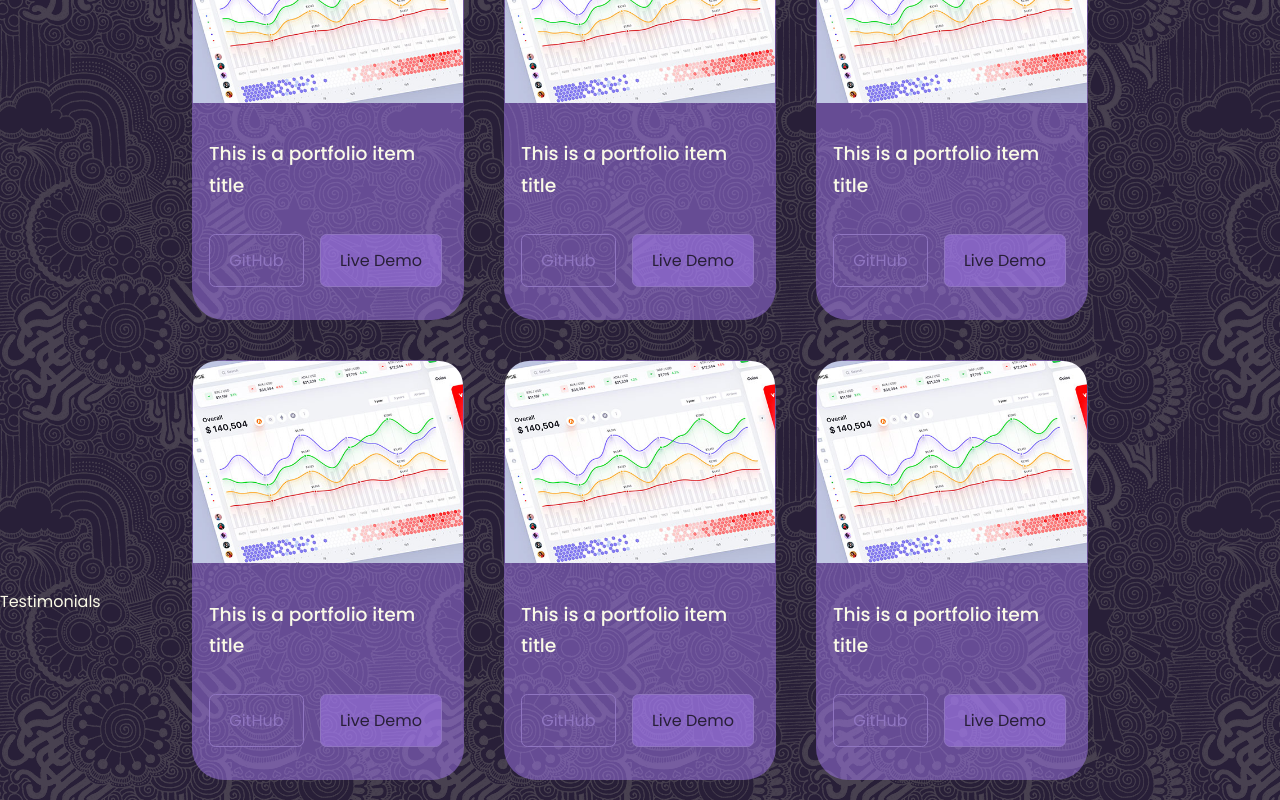
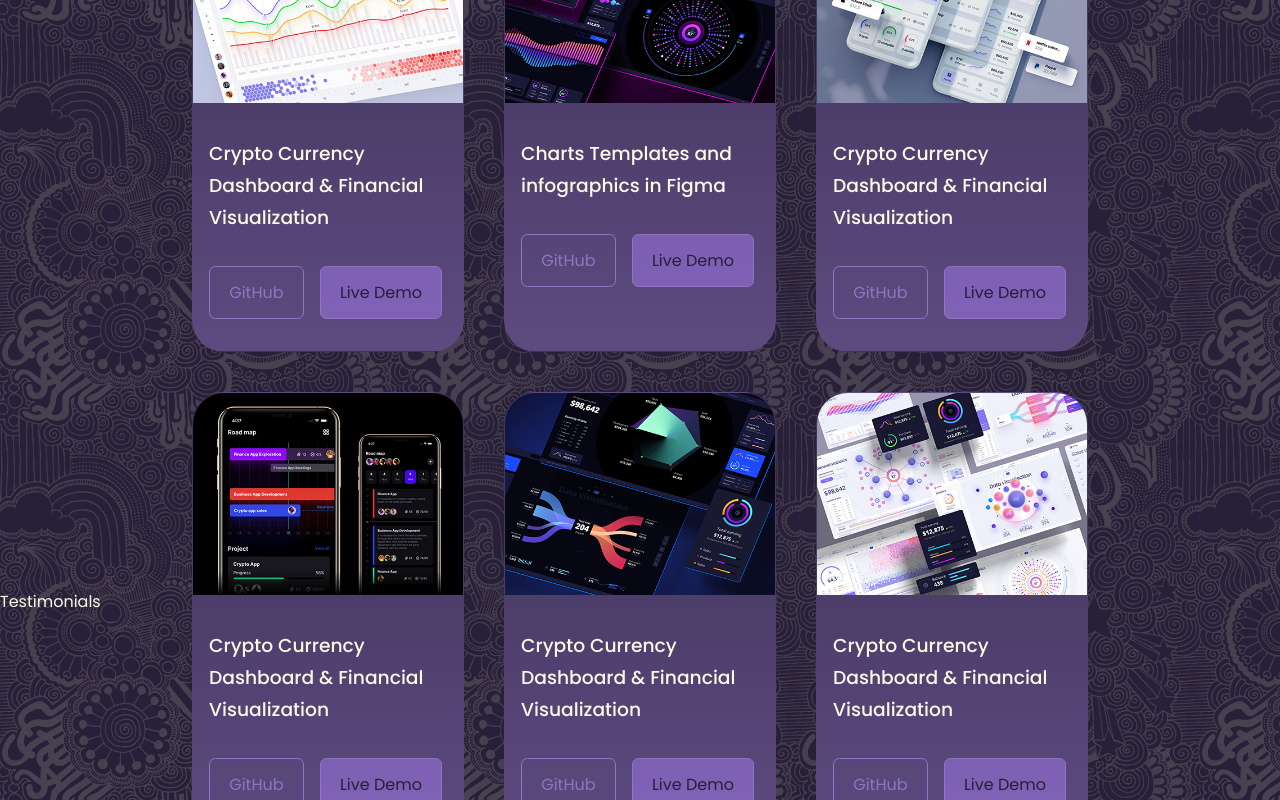
Before and after one commit to 4l3x91/portfolio-react, a React (Create React App) app: page / in a window 1280 px wide. Shown: the part 3540-4340 px from the top of the page. Built offline with nearby package versions, Linux system fonts and the light colour scheme.

Commit message:
portfolio added

```diff
--- a/src/components/portfolio/Portfolio.jsx
+++ b/src/components/portfolio/Portfolio.jsx
@@ -7,84 +7,75 @@ import IMG4 from '../../assets/portfolio4.jpg'
 import IMG5 from '../../assets/portfolio5.jpg'
 import IMG6 from '../../assets/portfolio6.jpg'
 
+const data = [
+  {
+    id: 1,
+    image: IMG1,
+    title: 'Crypto Currency Dashboard & Financial Visualization',
+    github: 'https://github.com',
+    demo: 'https://github.com',
+  },
+  {
+    id: 2,
+    image: IMG2,
+    title: 'Charts Templates and infographics in Figma',
+    github: 'https://github.com',
+    demo: 'https://github.com',
+  },
+  {
+    id: 3,
+    image: IMG3,
+    title: 'Crypto Currency Dashboard & Financial Visualization',
+    github: 'https://github.com',
+    demo: 'https://github.com',
+  },
+  {
+    id: 4,
+    image: IMG4,
+    title: 'Crypto Currency Dashboard & Financial Visualization',
+    github: 'https://github.com',
+    demo: 'https://github.com',
+  },
+  {
+    id: 5,
+    image: IMG5,
+    title: 'Crypto Currency Dashboard & Financial Visualization',
+    github: 'https://github.com',
+    demo: 'https://github.com',
+  },
+  {
+    id: 6,
+    image: IMG6,
+    title: 'Crypto Currency Dashboard & Financial Visualization',
+    github: 'https://github.com',
+    demo: 'https://github.com',
+  }
+]
+
 const Portfolio = () => {
   return (
     <section id='portfolio'>
       <h5>My Recent Work</h5>
       <h2>Portfolio</h2>
       <div className="container portfolio__container">
-        <article className="portfolio__item">
+      {
+        data.map(({id, image, title, github, demo}) => {
+          return (
+            <article key={id} className="portfolio__item">
             <div className="portfolio__item-image">
-            <img src={IMG1} alt="" />
+              <img src={image} alt={title} />
             </div>
             <div className="portfolio__item-content">
-          <h3>This is a portfolio item title</h3>
+            <h3>{title}</h3>
             <div className="portfolio__item-cta">
-          <a href="https://github.com" className='btn' target='_blank'>GitHub</a>
-          <a href="https://github.com" className='btn btn-primary' target='_blank'>Live Demo</a>
+            <a href={github} className='btn' target='_blank'>GitHub</a>
+            <a href={demo} className='btn btn-primary' target='_blank'>Live Demo</a>
             </div>
             </div>
           </article>
-        <article className="portfolio__item">
-          <div className="portfolio__item-image">
-            <img src={IMG1} alt="" />
-          </div>
-          <div className="portfolio__item-content">
-          <h3>This is a portfolio item title</h3>
-          <div className="portfolio__item-cta">
-          <a href="https://github.com" className='btn' target='_blank'>GitHub</a>
-          <a href="https://github.com" className='btn btn-primary' target='_blank'>Live Demo</a>
-          </div>
-          </div>
-        </article>
-        <article className="portfolio__item">
-          <div className="portfolio__item-image">
-            <img src={IMG1} alt="" />
-          </div>
-          <div className="portfolio__item-content">
-          <h3>This is a portfolio item title</h3>
-          <div className="portfolio__item-cta">
-          <a href="https://github.com" className='btn' target='_blank'>GitHub</a>
-          <a href="https://github.com" className='btn btn-primary' target='_blank'>Live Demo</a>
-          </div>
-          </div>
-        </article>
-        <article className="portfolio__item">
-          <div className="portfolio__item-image">
-            <img src={IMG1} alt="" />
-          </div>
-          <div className="portfolio__item-content">
-          <h3>This is a portfolio item title</h3>
-          <div className="portfolio__item-cta">
-          <a href="https://github.com" className='btn' target='_blank'>GitHub</a>
-          <a href="https://github.com" className='btn btn-primary' target='_blank'>Live Demo</a>
-          </div>
-          </div>
-        </article>
-        <article className="portfolio__item">
-          <div className="portfolio__item-image">
-            <img src={IMG1} alt="" />
-          </div>
-          <div className="portfolio__item-content">
-          <h3>This is a portfolio item title</h3>
-          <div className="portfolio__item-cta">
-          <a href="https://github.com" className='btn' target='_blank'>GitHub</a>
-          <a href="https://github.com" className='btn btn-primary' target='_blank'>Live Demo</a>
-          </div>
-          </div>
-        </article>
-        <article className="portfolio__item">
-          <div className="portfolio__item-image">
-            <img src={IMG1} alt="" />
-          </div>
-          <div className="portfolio__item-content">
-          <h3>This is a portfolio item title</h3>
-          <div className="portfolio__item-cta">
-          <a href="https://github.com" className='btn' target='_blank'>GitHub</a>
-          <a href="https://github.com" className='btn btn-primary' target='_blank'>Live Demo</a>
-          </div>
-          </div>
-        </article>
+          )
+        })
+      }
       </div>
     </section>
   )
--- a/src/components/portfolio/portfolio.css
+++ b/src/components/portfolio/portfolio.css
@@ -5,20 +5,27 @@
 }
 
 .portfolio__item {
-    background: var(--color-primary-variant);
+    background: linear-gradient(180deg, rgb(63, 49, 87) 0%, rgb(93, 75, 128) 100%);
     border-radius: 2rem;
     border: 1px solid transparent;
     transition: var(--transition);
+    overflow: hidden;
 }
 
 .portfolio__item:hover {
     border-color: var(--color-primary-variant);
-    background: transparent;
 }
 
 .portfolio__item-image {
-    border-radius: 1.5rem 1.5rem 0 0;
     overflow: hidden;
+}
+
+.portfolio__item img {
+    transition: var(--transition);
+}
+
+.portfolio__item:hover .portfolio__item-image img {
+    transform: scale(1.1);
 }
 
 .portfolio__item-content {
@@ -34,3 +41,19 @@
     gap: 1rem;
     margin-bottom: 1rem;
 }
+
+@media screen and (max-width: 1024px) {
+    .portfolio__container {
+        grid-template-columns: 1fr 1fr;
+        gap: 1.2rem;
+    }
+}
+
+/* Small devices */
+
+@media screen and (max-width: 600px) {
+    .portfolio__container {
+        grid-template-columns: 1fr;
+        gap: 1rem;
+    }
+}
```
Lines whose indentation alone changed are shown as unchanged.
